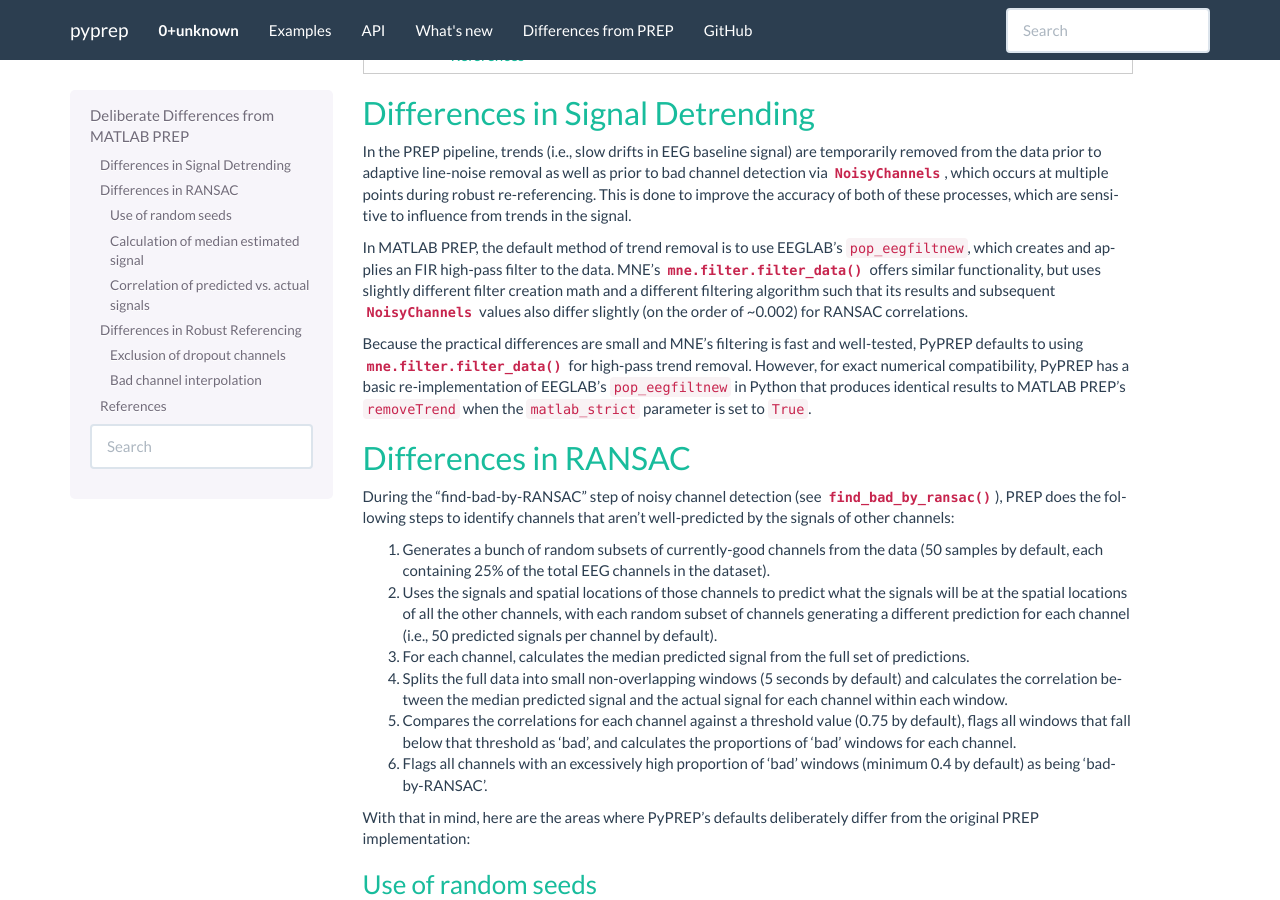
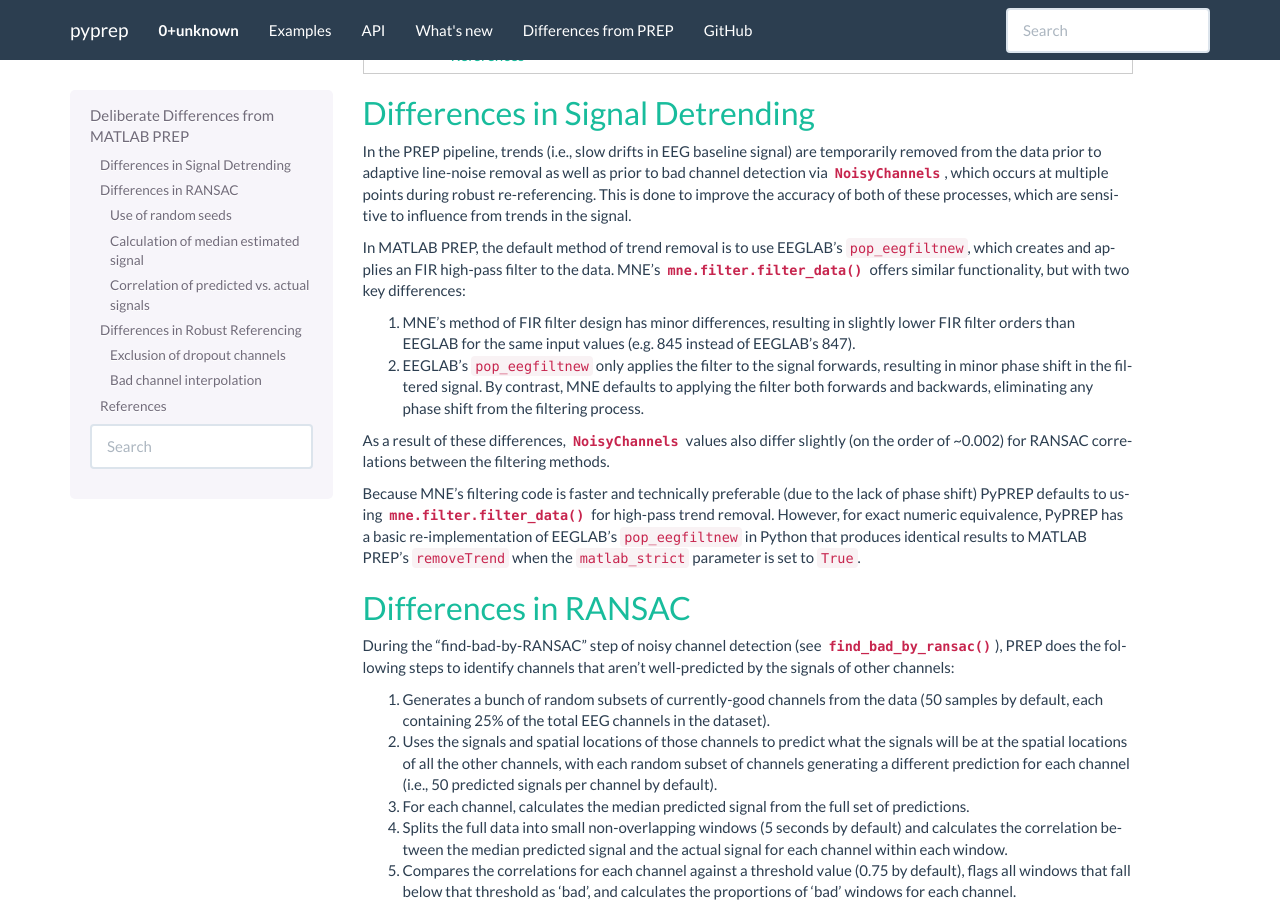
Before and after one commit to sappelhoff/pyprep, a Sphinx documentation site: the page built from docs/matlab_differences.rst, in a window 1280 px wide and 900 px high, scrolled down 484 px. Built offline with Sphinx 7.4.7, drawn with Linux system fonts in a browser that asks for light colours.

Commit message:
Improve documentation for PyPREP/MatPREP highpass differences (#110)
* Better explain PyPREP/MatPREP highpass differences

* Small improvements to clarity

* Add mne[data] explicitly to dev requirements

* Update MNE download reqs to be explicit

* Fix deprecated matplotlib behaviour

```diff
--- a/docs/matlab_differences.rst
+++ b/docs/matlab_differences.rst
@@ -31,13 +31,23 @@
 In MATLAB PREP, the default method of trend removal is to use EEGLAB's
 ``pop_eegfiltnew``, which creates and applies an FIR high-pass filter to the
 data. MNE's :func:`mne.filter.filter_data` offers similar functionality, but
-uses slightly different filter creation math and a different filtering
-algorithm such that its results and subsequent :class:`~pyprep.NoisyChannels`
-values also differ slightly (on the order of ~0.002) for RANSAC correlations.
+with two key differences:
 
-Because the practical differences are small and MNE's filtering is fast and
-well-tested, PyPREP defaults to using :func:`mne.filter.filter_data` for
-high-pass trend removal. However, for exact numerical compatibility, PyPREP
+1) MNE's method of FIR filter design has minor differences, resulting in
+   slightly lower FIR filter orders than EEGLAB for the same input
+   values (e.g. 845 instead of EEGLAB's 847).
+2) EEGLAB's ``pop_eegfiltnew`` only applies the filter to the signal forwards,
+   resulting in minor phase shift in the filtered signal. By contrast, MNE
+   defaults to applying the filter both forwards and backwards, eliminating any
+   phase shift from the filtering process.
+
+As a result of these differences, :class:`~pyprep.NoisyChannels` values also
+differ slightly (on the order of ~0.002) for RANSAC correlations between the
+filtering methods.
+
+Because MNE's filtering code is faster and technically preferable (due to
+the lack of phase shift) PyPREP defaults to using :func:`mne.filter.filter_data`
+for high-pass trend removal. However, for exact numeric equivalence, PyPREP
 has a basic re-implementation of EEGLAB's ``pop_eegfiltnew`` in Python that
 produces identical results to MATLAB PREP's ``removeTrend`` when the
 ``matlab_strict`` parameter is set to ``True``.
--- a/requirements-dev.txt
+++ b/requirements-dev.txt
@@ -4,6 +4,8 @@
 flake8-docstrings
 isort
 matplotlib
+tdqm
+pooch
 numpydoc
 pillow
 pre-commit
```
Also changed, not shown: 1 other file.
